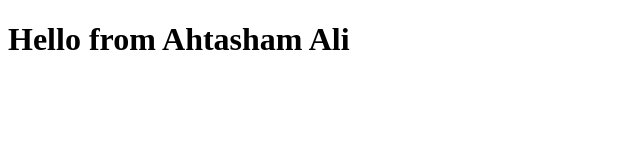
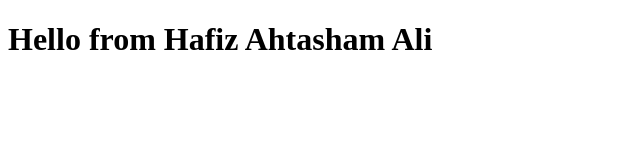
Before and after one commit to ahtasham-07/BOOTCAMP2020_Class_1, a plain HTML site: page index.html in a window 1280 px wide. Shown: the whole page, without its empty margins (0-640 px from the left). Drawn offline with Linux system fonts and the light colour scheme.

Commit message:
Update index.html

```diff
--- a/index.html
+++ b/index.html
@@ -6,6 +6,6 @@
     <title>Surge WebPage</title>
 </head>
 <body>
-    <h1>Hello from Ahtasham Ali</h1>
+    <h1>Hello from Hafiz Ahtasham Ali</h1>
 </body>
 </html>
```
